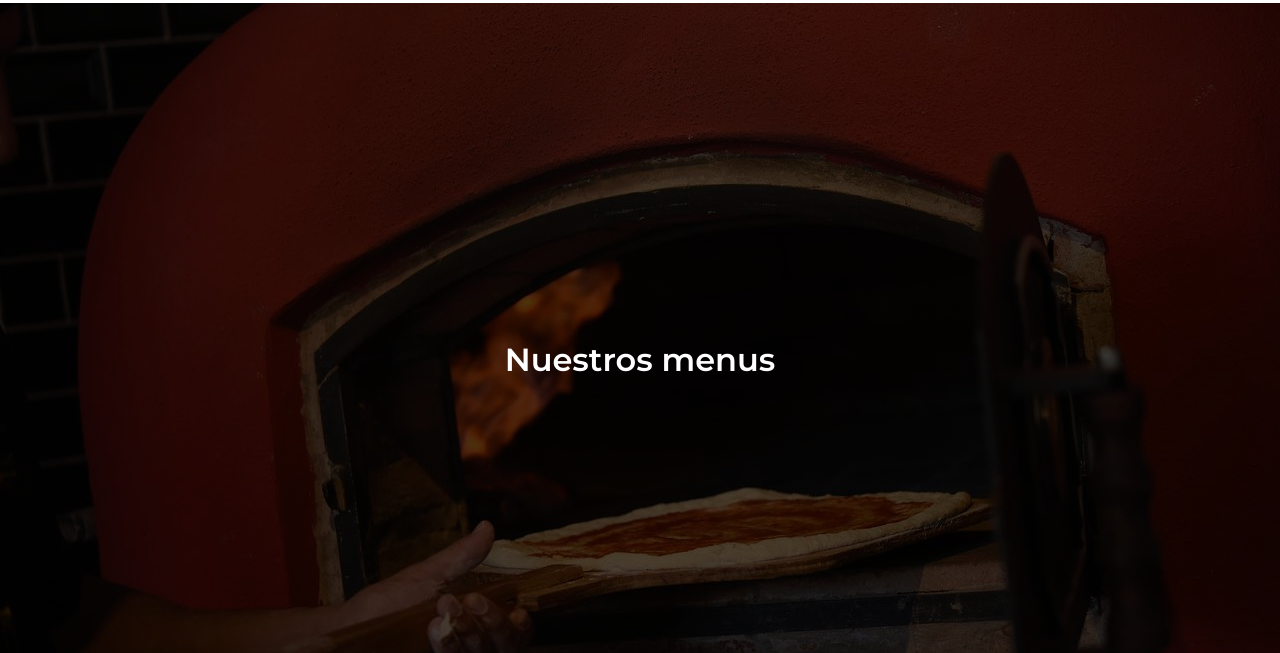
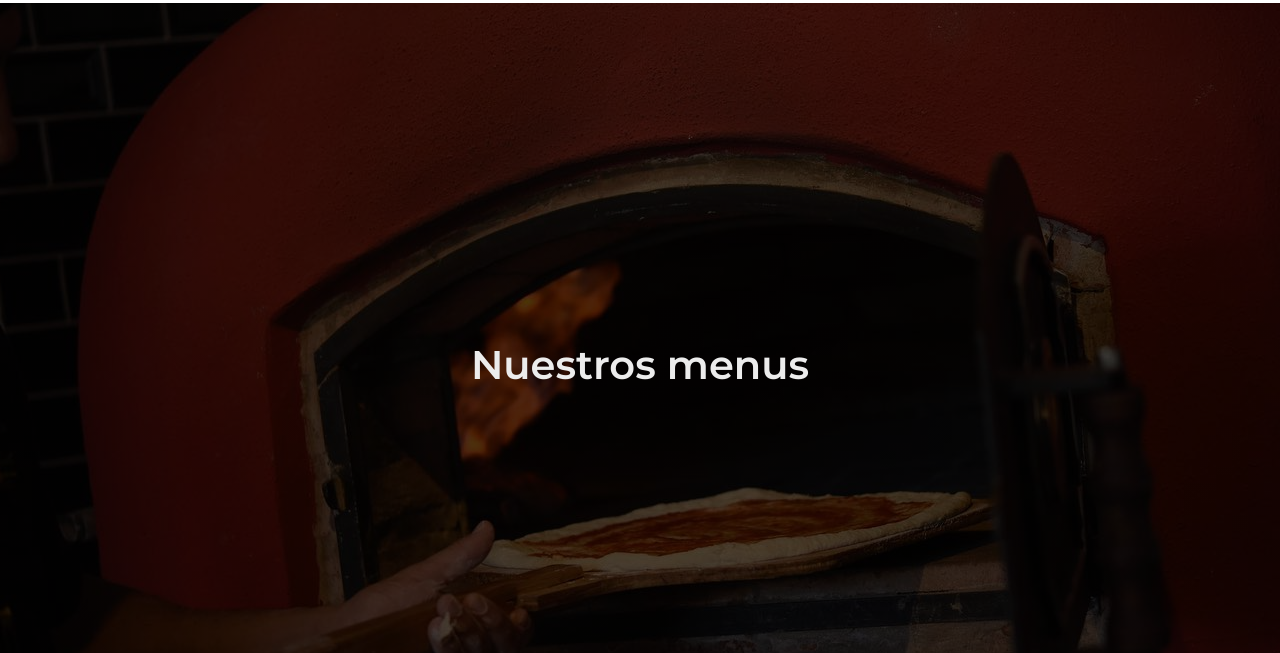
Before and after one commit to gfranrp/PF-Gomez, a website: page pages/menus.html in a window 1280 px wide. Shown: the part 147-800 px from the top of the page. Drawn offline with nearby package versions, Linux system fonts and the light colour scheme.

Commit message:
se corrigen los h1

```diff
--- a/pages/menus.html
+++ b/pages/menus.html
@@ -55,9 +55,9 @@
         <br>
         <br>
         <br>
-        <h2>
+        <h1>
             Nuestros menus
-        </h2>
+        </h1>
     </section>
     <section class="pizzas">
         <h3 class="titulosmenus">Pizzas (entera/media)</h3>
--- a/scss/_globales.scss
+++ b/scss/_globales.scss
@@ -12,7 +12,7 @@ ul {
     list-style-type: none;
 }
 
-h2 {
+h1 {
     color: $color-principal;
 }
 
```
Also changed, not shown: index.html (+1 -1 lines), pages/contacto.html (+2 -2 lines), pages/donde encontrarnos.html (+2 -2 lines), pages/galeria.html (+2 -2 lines).
